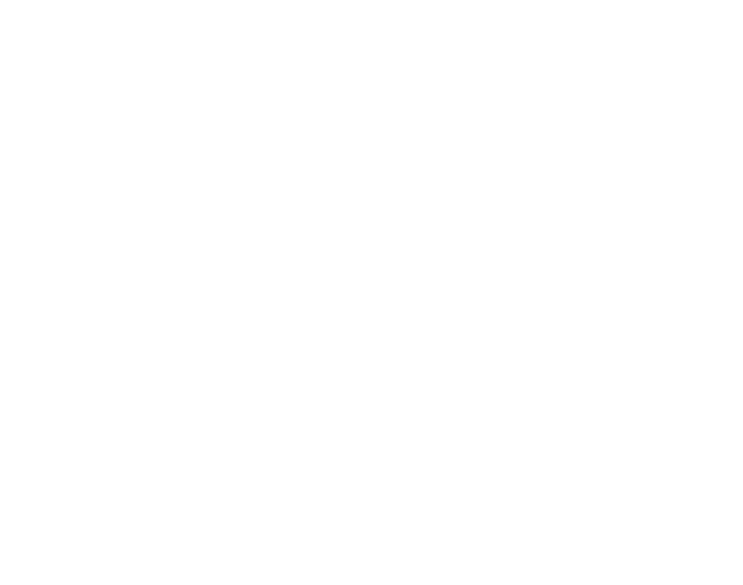
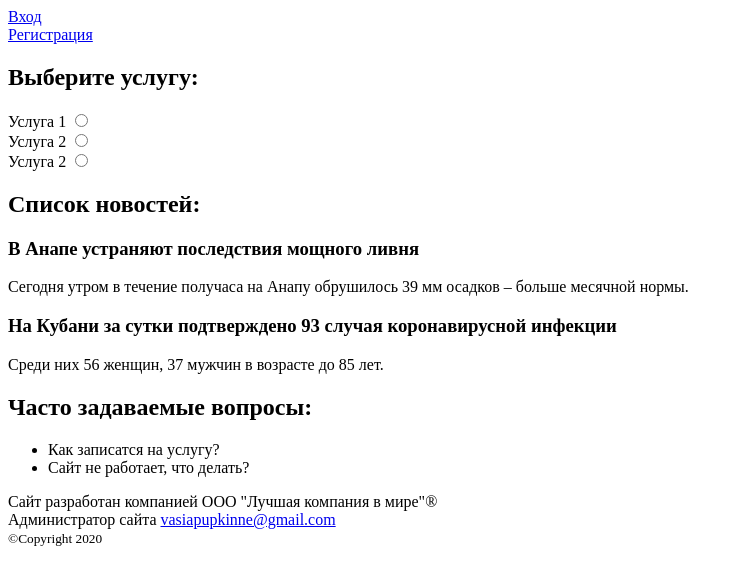
Before and after one commit to GusevAndrey1988/diplom, a PHP site: page / in a window 1280 px wide. Before the commit the part shown is empty. Shown: the top 585 px of the page, without its empty margins (0-743 px from the left). Run offline with PHP 8.4, Linux system fonts and the light colour scheme.

Commit message:
Вс сен  6 16:43:24 MSK 2020

```diff
--- a/public/index.php
+++ b/public/index.php
@@ -6,9 +6,54 @@
 	</head>
 	<body>
 		<header>
+			<div><a href="#">Вход</a></div>
+			<div><a href="#">Регистрация</a></div>
+			<nav></nav>
 		</header>
 
+		<!-- Список услуг -->
+		<section>
+			<h1>Выберите услугу:</h1>
+			<div>
+				<span>Услуга 1</span>
+				<input value="sev1" type="radio" name="typeOfService">
+			</div>
+			<div>
+				<span>Услуга 2</span>
+				<input value="sev2" type="radio" name="typeOfService">
+			</div>
+			<div>
+				<span>Услуга 2</span>
+				<input value="sev2" type="radio" name="typeOfService">
+			</div>
+		</section>
+
+		<!-- Список новостей -->
+		<section>
+			<h1>Список новостей:</h1>
+			<article>
+				<h1>В Анапе устраняют последствия мощного ливня</h1>
+				<p>Сегодня утром в течение получаса на Анапу обрушилось 39 мм осадков – больше месячной нормы.</p>
+			</article>
+			<article>
+				<h1>На Кубани за сутки подтверждено 93 случая коронавирусной инфекции</h1>
+				<p>Среди них 56 женщин, 37 мужчин в возрасте до 85 лет.</p>
+			</article>
+		</section>
+
+		<!-- Список ЧАВо -->
+		<section>
+			<h1>Часто задаваемые вопросы:</h1>
+			<ul>
+				<li>Как записатся на услугу?</li>
+				<li>Сайт не работает, что делать?</li>
+			</ul>
+		</section>
+
 		<footer>
+			<div>Сайт разработан компанией ООО "Лучшая компания в мире"&reg;</div>
+			<div>Администратор сайта <a href="mailto:vasiapupkinne@gmail.com">vasiapupkinne@gmail.com</a><div>
+			<div><small>&copy;Copyright 2020</small></div>
 		</footer>
 	</body>
 </html>
```
